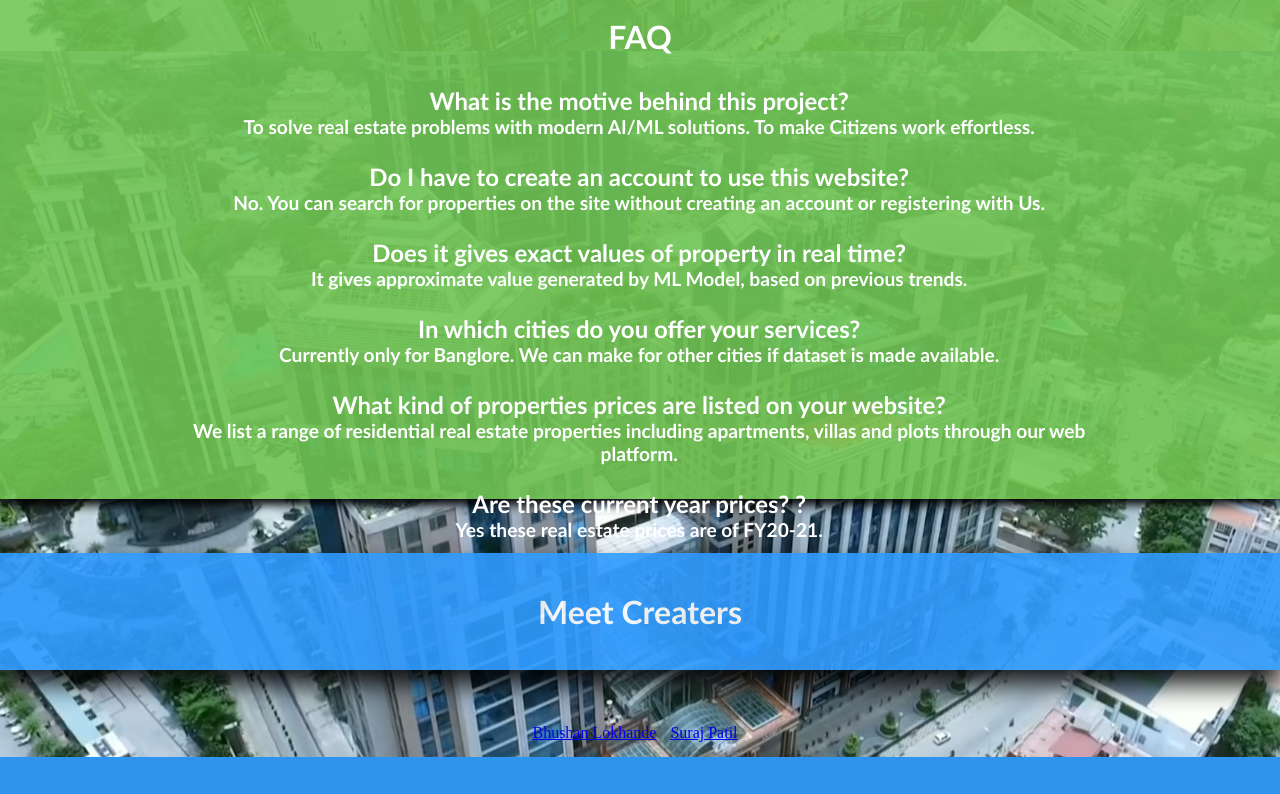
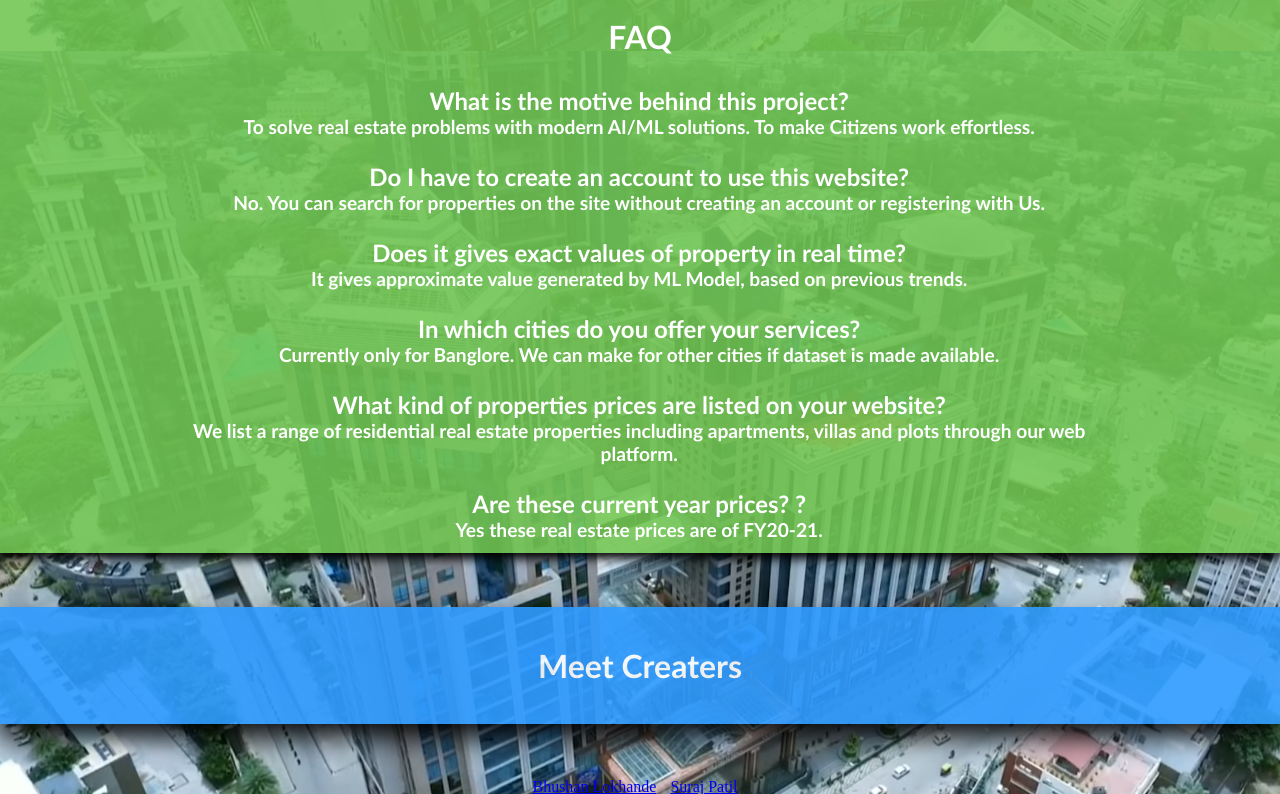
Before and after one commit to iambhushan6/Technovation-Hackathon, a Flask app: page / in a window 1280 px wide; the page is wider, and only the part inside the window is pictured. Shown: the part 1549-2343 px from the top of that part. Before the commit the page ends 2306 px from the top of that part, so only its background shows below. Run offline with Flask 2, Linux system fonts and the light colour scheme; parts of the project's set-up code (start-up, migrations or seed data) failed here and were passed over; some libraries are stand-ins or nearby versions.

Commit message:
Update stylehackathon.css

```diff
--- a/static/stylehackathon.css
+++ b/static/stylehackathon.css
@@ -139,7 +139,7 @@ h1{
 
 /* FAQ */
 .faq-poster{
-    height: 500px;
+    height: fit-content;
     width: 100vw;
     background-color:rgba(113, 197, 80, 0.877);
     box-shadow: 0px 6px 10px  rgb(0, 0, 0);
```
